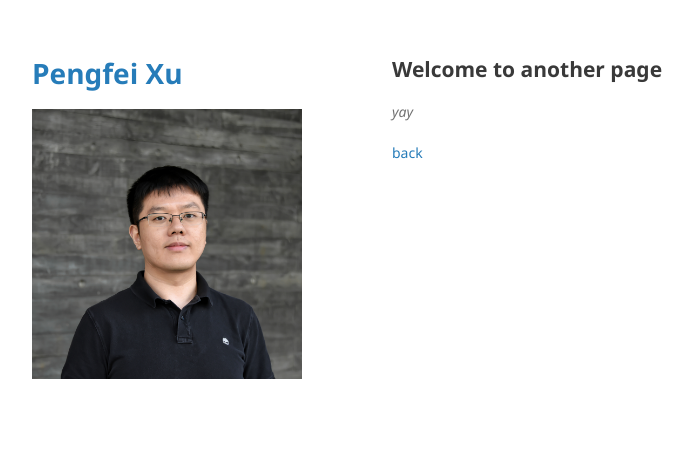
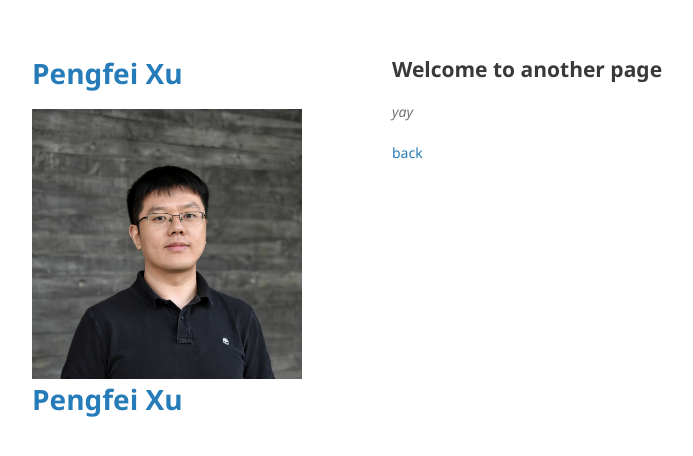
Before and after one commit to pengfei-xv/pengfei-xv.github.io, a Jekyll site: the page built from another-page.md, in a window 1280 px wide. Shown: the top 456 px of the page, without its empty margins (178-871 px from the left). Built offline with Jekyll 4.4.1, drawn with Linux system fonts in a browser that asks for light colours; our own code applies the rules of GitHub Pages for plain Markdown files.

```diff
--- a/_layouts/default.html
+++ b/_layouts/default.html
@@ -24,6 +24,8 @@
         {% if site.logo %}
           <img src="{{site.portrait | relative_url}}" alt="Logo" />
         {% endif %}
+
+        <h1><a href="{{ "/" | absolute_url }}">{{ site.title site.position | default: site.github.repository_name }}</a></h1>
 
 
         {% if site.github.is_project_page %}
```
